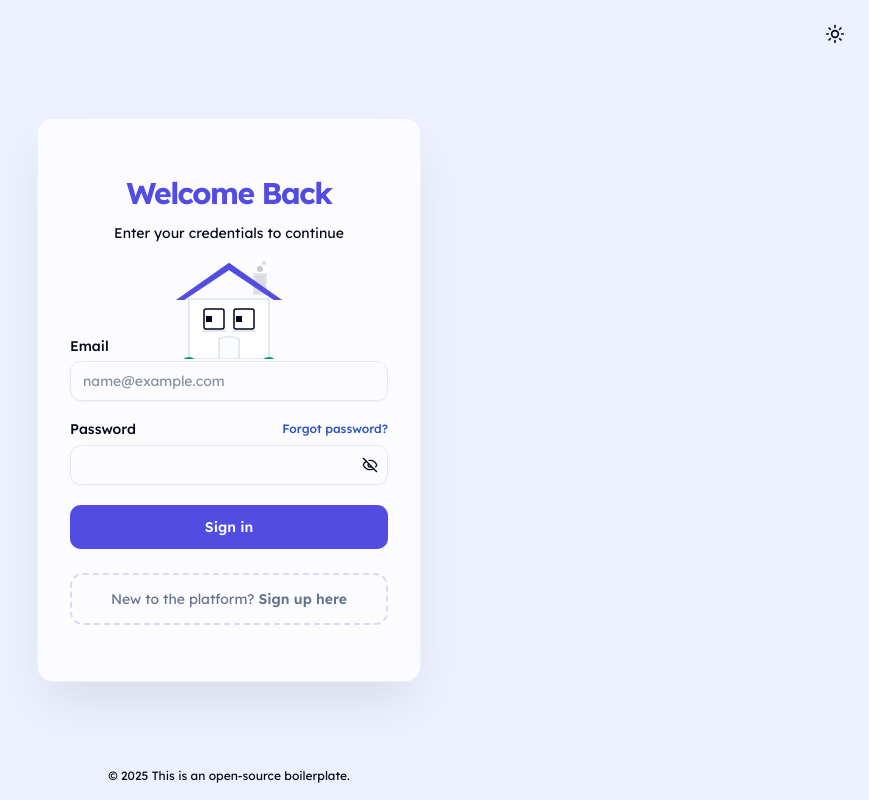
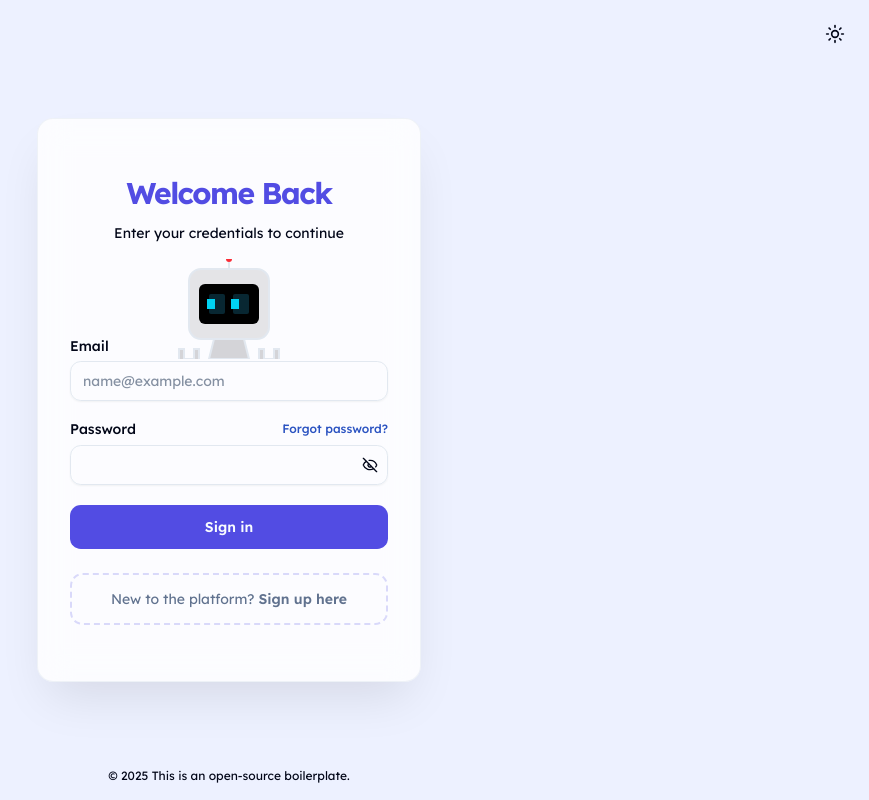
Before and after one commit to Faizanahmedsy/best-nextjs-16-react-19-boilerplate, a Next.js app: page /login in a window 1280 px wide. Shown: the whole page, without its empty margins (411-1280 px from the left). Built offline with nearby package versions, Linux system fonts and the light colour scheme; no server answers.

Commit message:
feat: add robot avatar and suttle password peack effec

```diff
--- a/src/app/(auth)/login/page.tsx
+++ b/src/app/(auth)/login/page.tsx
@@ -15,7 +15,7 @@ import { Card, CardContent, CardDescription, CardHeader } from "@/components/ui/
 
 export const metadata: Metadata = {
   title: "Login",
-  description: "Access your Home Worth account",
+  description: "Access your account",
 };
 
 export default function LoginPage() {
--- a/src/features/auth/components/avatars/home-avatar.tsx
+++ b/src/features/auth/components/avatars/home-avatar.tsx
@@ -1,22 +1,19 @@
 "use client";
-
-import { useMemo } from "react";
 
 import { cn } from "@/lib/utils";
 
 interface AvatarProps {
   isPasswordFocused: boolean;
+  isPasswordVisible?: boolean;
   lookAt: number;
 }
 
-export function HomeAvatar({ isPasswordFocused, lookAt }: AvatarProps) {
-  const eyeX = useMemo(() => {
-    const clamped = Math.min(Math.max(lookAt, 0), 100);
-    return (clamped / 100) * 10 - 5;
-  }, [lookAt]);
+export function HomeAvatar({ isPasswordFocused, isPasswordVisible, lookAt }: AvatarProps) {
+  const clamped = Math.min(Math.max(lookAt, 0), 100);
+  const eyeX = (clamped / 100) * 10 - 5;
 
   return (
-    <div className="pointer-events-none relative z-10 mb-[-28px] flex justify-center">
+    <div className="pointer-events-none relative z-10 -mb-7 flex justify-center">
       <svg
         width="120"
         height="100"
@@ -45,26 +42,17 @@ export function HomeAvatar({ isPasswordFocused, lookAt }: AvatarProps) {
           height="60"
           className="fill-background stroke-border stroke-[2px]"
         />
-
-        {/* --- ROOF --- */}
         <path
           d="M10 40 L 60 5 L 110 40 L 105 40 L 60 10 L 15 40 Z"
           className="fill-primary stroke-primary stroke-[2px] shadow-sm"
         />
-
-        {/* --- DOOR --- */}
         <path
           d="M50 100 L 50 80 Q 60 75 70 80 L 70 100"
           className="stroke-border fill-muted/30 stroke-[2px]"
         />
 
-        {/* --- WINDOWS (Eyes) --- */}
-        {/*
-           Left Window Center: x=45, y=60 (Rect is x=35, y=50, w=20, h=20)
-           Right Window Center: x=75, y=60 (Rect is x=65, y=50, w=20, h=20)
-        */}
+        {/* --- EYES --- */}
         <g className="transition-transform duration-200 ease-out">
-          {/* Frames */}
           <rect
             x="35"
             y="50"
@@ -81,8 +69,6 @@ export function HomeAvatar({ isPasswordFocused, lookAt }: AvatarProps) {
             rx="2"
             className="fill-background stroke-foreground stroke-[1.5px]"
           />
-
-          {/* Pupils */}
           <g
             style={{ transform: `translateX(${eyeX}px)` }}
             className="linear transition-transform duration-100"
@@ -90,59 +76,51 @@ export function HomeAvatar({ isPasswordFocused, lookAt }: AvatarProps) {
             <rect x="42" y="57" width="6" height="6" className="fill-foreground" />
             <rect x="72" y="57" width="6" height="6" className="fill-foreground" />
           </g>
-
-          {/* Window Sills */}
           <path d="M33 72 L 57 72" className="stroke-border stroke-[2px]" />
           <path d="M63 72 L 87 72" className="stroke-border stroke-[2px]" />
         </g>
 
-        {/* --- HEDGES (Hands) --- */}
+        {/* --- HEDGES (Hands with Peeking Logic) --- */}
 
-        {/* Left Hedge Group */}
-        {/* Start Position Center: x=20, y=115 */}
-        {/* Target Position Center: x=45, y=60 (Window Center) */}
-        {/* Delta: x +25, y -55 */}
+        {/* Left Hedge */}
         <g
           className={cn(
             "cubic-bezier(0.34, 1.56, 0.64, 1) transition-all duration-500",
             isPasswordFocused
-              ? "translate-x-[25px] -translate-y-[55px]"
+              ? isPasswordVisible
+                ? "translate-x-[15px] -translate-y-[55px]"
+                : "translate-x-[25px] -translate-y-[55px]"
               : "translate-x-0 translate-y-0"
           )}
         >
-          {/* Main Bush Body */}
           <circle
             cx="20"
             cy="115"
             r="13"
             className="fill-emerald-600 stroke-emerald-800 stroke-[2px]"
           />
-          {/* Fluff Details */}
           <circle cx="14" cy="110" r="8" className="fill-emerald-600" />
           <circle cx="26" cy="110" r="8" className="fill-emerald-600" />
           <circle cx="20" cy="106" r="8" className="fill-emerald-600" />
         </g>
 
-        {/* Right Hedge Group */}
-        {/* Start Position Center: x=100, y=115 */}
-        {/* Target Position Center: x=75, y=60 (Window Center) */}
-        {/* Delta: x -25, y -55 */}
+        {/* Right Hedge */}
         <g
           className={cn(
             "cubic-bezier(0.34, 1.56, 0.64, 1) transition-all duration-500",
             isPasswordFocused
-              ? "-translate-x-[25px] -translate-y-[55px]"
+              ? isPasswordVisible
+                ? "-translate-x-[15px] -translate-y-[55px]"
+                : "-translate-x-[25px] -translate-y-[55px]"
               : "translate-x-0 translate-y-0"
           )}
         >
-          {/* Main Bush Body */}
           <circle
             cx="100"
             cy="115"
             r="13"
             className="fill-emerald-600 stroke-emerald-800 stroke-[2px]"
           />
-          {/* Fluff Details */}
           <circle cx="94" cy="110" r="8" className="fill-emerald-600" />
           <circle cx="106" cy="110" r="8" className="fill-emerald-600" />
           <circle cx="100" cy="106" r="8" className="fill-emerald-600" />
--- /dev/null
+++ b/src/features/auth/components/avatars/robot-avatar.tsx
@@ -0,0 +1,133 @@
+"use client";
+
+import { cn } from "@/lib/utils";
+
+interface AvatarProps {
+  isPasswordFocused: boolean;
+  isPasswordVisible?: boolean;
+  lookAt: number;
+}
+
+export function RobotAvatar({ isPasswordFocused, isPasswordVisible, lookAt }: AvatarProps) {
+  const clamped = Math.min(Math.max(lookAt, 0), 100);
+  const eyeX = (clamped / 100) * 12 - 6;
+
+  return (
+    <div className="pointer-events-none relative z-10 mb-[-28px] flex justify-center">
+      <svg
+        width="120"
+        height="100"
+        viewBox="0 0 120 100"
+        fill="none"
+        xmlns="http://www.w3.org/2000/svg"
+        className="transition-transform duration-300 ease-out"
+        aria-hidden="true"
+      >
+        {/* --- ANTENNA --- */}
+        <path d="M60 10 L 60 0" className="stroke-border stroke-[2px]" />
+        <circle cx="60" cy="0" r="3" className="animate-pulse fill-red-500" />
+
+        {/* --- HEAD --- */}
+        <rect
+          x="20"
+          y="10"
+          width="80"
+          height="70"
+          rx="12"
+          className="stroke-border fill-zinc-200 stroke-[2px] dark:fill-zinc-800"
+        />
+
+        {/* --- FACE SCREEN --- */}
+        <rect x="30" y="25" width="60" height="40" rx="6" className="fill-black" />
+
+        {/* --- EYES (Digital) --- */}
+        <g className="transition-transform duration-200 ease-out">
+          {/* Eye Backgrounds */}
+          <rect x="40" y="35" width="16" height="20" rx="2" className="fill-cyan-900/50" />
+          <rect x="64" y="35" width="16" height="20" rx="2" className="fill-cyan-900/50" />
+
+          {/* Glowing Pupils */}
+          <g
+            style={{ transform: `translateX(${eyeX}px)` }}
+            className="linear transition-transform duration-100"
+          >
+            <rect
+              x="44"
+              y="40"
+              width="8"
+              height="10"
+              className="fill-cyan-400 shadow-[0_0_10px_rgba(34,211,238,0.8)]"
+            />
+            <rect
+              x="68"
+              y="40"
+              width="8"
+              height="10"
+              className="fill-cyan-400 shadow-[0_0_10px_rgba(34,211,238,0.8)]"
+            />
+          </g>
+        </g>
+
+        {/* --- NECK --- */}
+        <path
+          d="M45 80 L 40 100 H 80 L 75 80 Z"
+          className="stroke-border fill-zinc-300 stroke-[2px] dark:fill-zinc-700"
+        />
+
+        {/* --- HANDS (Mechanical Clamps) --- */}
+
+        {/* Left Clamp */}
+        <g
+          className={cn(
+            "cubic-bezier(0.175, 0.885, 0.32, 1.275) transition-all duration-300",
+            isPasswordFocused
+              ? isPasswordVisible
+                ? "translate-x-[20px] -translate-y-[55px]" // Peek
+                : "translate-x-[28px] -translate-y-[55px]" // Cover
+              : "translate-x-0 translate-y-0"
+          )}
+        >
+          {/* Arm */}
+          <rect
+            x="15"
+            y="100"
+            width="10"
+            height="30"
+            className="stroke-border fill-zinc-400 stroke-[2px]"
+          />
+          {/* Clamp Hand */}
+          <path
+            d="M10 90 L 10 110 L 30 110 L 30 90 L 25 90 L 25 105 L 15 105 L 15 90 Z"
+            className="stroke-border fill-zinc-300 stroke-[2px]"
+          />
+        </g>
+
+        {/* Right Clamp */}
+        <g
+          className={cn(
+            "cubic-bezier(0.175, 0.885, 0.32, 1.275) transition-all duration-300",
+            isPasswordFocused
+              ? isPasswordVisible
+                ? "-translate-x-[20px] -translate-y-[55px]" // Peek
+                : "-translate-x-[28px] -translate-y-[55px]" // Cover
+              : "translate-x-0 translate-y-0"
+          )}
+        >
+          {/* Arm */}
+          <rect
+            x="95"
+            y="100"
+            width="10"
+            height="30"
+            className="stroke-border fill-zinc-400 stroke-[2px]"
+          />
+          {/* Clamp Hand */}
+          <path
+            d="M90 90 L 90 110 L 110 110 L 110 90 L 105 90 L 105 105 L 95 105 L 95 90 Z"
+            className="stroke-border fill-zinc-300 stroke-[2px]"
+          />
+        </g>
+      </svg>
+    </div>
+  );
+}
--- a/src/features/auth/components/login-form.tsx
+++ b/src/features/auth/components/login-form.tsx
@@ -10,6 +10,7 @@
 
 import Link from "next/link";
 
+import { RobotAvatar } from "@/features/auth/components/avatars/robot-avatar";
 import type { UseLoginFormReturn } from "@/features/auth/hooks/use-login-form";
 
 import { PasswordInput } from "@/components/shared/password-input";
@@ -18,7 +19,6 @@ import { Label } from "@/components/ui/label";
 
 import { cn } from "@/lib/utils";
 
-import { HomeAvatar } from "./avatars/home-avatar";
 import { SubmitButton } from "./submit-button";
 
 /**
@@ -31,16 +31,23 @@ export function LoginForm(props: UseLoginFormReturn) {
     action,
     isPending,
     isPasswordFocused,
+    isPasswordVisible,
     emailLength,
     handleEmailChange,
     handlePasswordFocus,
     handlePasswordBlur,
+    handlePasswordVisibilityChange,
     isPasswordError,
   } = props;
 
   return (
     <div className="w-full">
-      <HomeAvatar isPasswordFocused={isPasswordFocused} lookAt={(emailLength / 30) * 100} />
+      <RobotAvatar
+        isPasswordFocused={isPasswordFocused}
+        isPasswordVisible={isPasswordVisible}
+        lookAt={(emailLength / 30) * 100}
+      />
+
       <form action={action} className="mt-2 grid gap-4 sm:gap-5">
         <div className="grid gap-2">
           <Label htmlFor="email" className={state.fieldErrors?.email ? "text-destructive" : ""}>
@@ -87,6 +94,7 @@ export function LoginForm(props: UseLoginFormReturn) {
               Forgot password?
             </Link>
           </div>
+
           <PasswordInput
             id="password"
             name="password"
@@ -97,7 +105,9 @@ export function LoginForm(props: UseLoginFormReturn) {
             className="placeholder:text-placeholder h-11 sm:h-10"
             onFocus={handlePasswordFocus}
             onBlur={handlePasswordBlur}
+            onVisibilityChange={handlePasswordVisibilityChange}
           />
+
           {state.fieldErrors?.password && (
             <p
               id="password-error"
--- a/src/features/auth/hooks/use-login-form.ts
+++ b/src/features/auth/hooks/use-login-form.ts
@@ -6,27 +6,47 @@
  * exposing a clean, simplified API to the "Dumb" presentational component.
  * This pattern (Smart Hook, Dumb Component) enhances testability, reusability, and separation of concerns.
  */
+
 "use client";
 
-import { useState, useTransition } from "react";
+import { type ChangeEvent, useState } from "react";
 
 import { loginAction } from "@/features/auth/actions/login.action";
+import type { LoginData } from "@/features/auth/types/auth.types";
 
 import { useServerAction } from "@/hooks/use-server-action";
+
+import { type ActionState } from "@/api/server-wrapper";
 
 /**
  * Manages the complete state and logic for the login form.
  *
  * @returns An object containing state and handlers for the LoginForm component.
  */
-export function useLoginForm() {
-  const [state, action, isActionPending] = useServerAction(loginAction);
+export interface UseLoginFormReturn {
+  state: ActionState<LoginData>;
+  action: (formData: FormData) => void;
+  isPending: boolean;
 
-  // A local transition can be used for optimistic UI updates if needed,
-  // but here we mainly rely on the server action's pending state.
-  const [isTransitionPending] = useTransition();
+  isPasswordFocused: boolean;
+  isPasswordVisible: boolean;
+  isPasswordError: boolean;
+  emailLength: number;
+
+  handleEmailChange: (e: ChangeEvent<HTMLInputElement>) => void;
+  handlePasswordFocus: () => void;
+  handlePasswordBlur: () => void;
+  handlePasswordVisibilityChange: (isVisible: boolean) => void;
+}
+
+/**
+ * Custom hook to manage Login Form logic.
+ */
+export function useLoginForm(): UseLoginFormReturn {
+  const [state, action, isPending] = useServerAction(loginAction);
 
   const [isPasswordFocused, setIsPasswordFocused] = useState(false);
+  const [isPasswordVisible, setIsPasswordVisible] = useState(false);
   const [emailLength, setEmailLength] = useState(0);
 
   const isPasswordError = !!state.message?.toLowerCase().includes("password");
@@ -35,10 +55,9 @@ export function useLoginForm() {
    * Handles the change event for the email input to track its length for the avatar.
    * @param e - The React change event from the input element.
    */
-  const handleEmailChange = (e: React.ChangeEvent<HTMLInputElement>) => {
+  const handleEmailChange = (e: ChangeEvent<HTMLInputElement>) => {
     setEmailLength(e.target.value.length);
   };
-
   /**
    * Sets the password focus state to true, triggering the avatar's "cover eyes" animation.
    */
@@ -54,20 +73,21 @@ export function useLoginForm() {
   };
 
   // The total pending state combines the server action and any local transitions.
-  const isPending = isActionPending || isTransitionPending;
+  const handlePasswordVisibilityChange = (isVisible: boolean) => {
+    setIsPasswordVisible(isVisible);
+  };
 
   return {
     state,
     action,
     isPending,
     isPasswordFocused,
+    isPasswordVisible,
+    isPasswordError,
     emailLength,
-    isPasswordError,
     handleEmailChange,
     handlePasswordFocus,
     handlePasswordBlur,
+    handlePasswordVisibilityChange,
   };
 }
-
-// Export the return type of the hook for strong typing in the component
-export type UseLoginFormReturn = ReturnType<typeof useLoginForm>;
```
Also changed, not shown: src/components/shared/password-input.tsx (+13 -3 lines).
